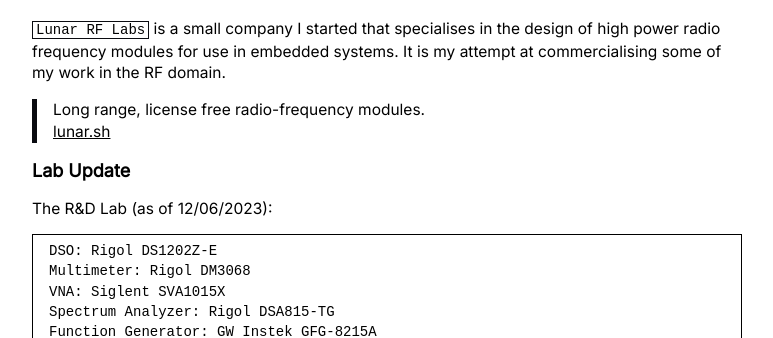
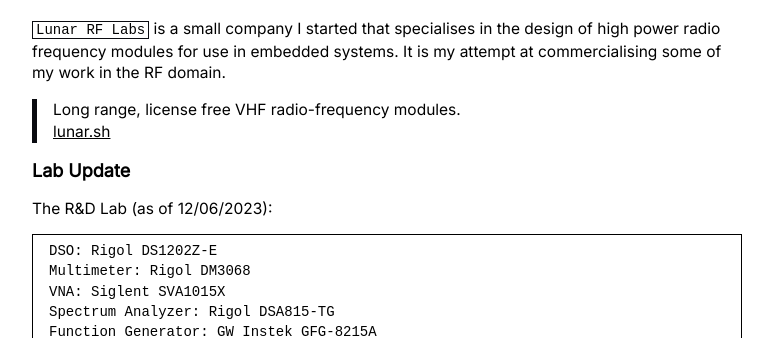
Before and after one commit to microstub/microstub.github.io, a Jekyll site: the page built from about.md, in a window 1280 px wide and 900 px high, scrolled down 910 px, cut to the strip 160-498 px from the top of the window. Shown: the whole strip, without its empty margins (253-1026 px from the left). Built offline with Jekyll 4.4.1, drawn with Linux system fonts in a browser that asks for light colours; comment, search, counter and statistics services are not loaded.

Commit message:
journal: update about.md

```diff
--- a/about.md
+++ b/about.md
@@ -51,7 +51,7 @@
 systems. It is my attempt at commercialising some of my work in the
 RF domain.
 
-> Long range, license free radio-frequency modules. <br>
+> Long range, license free VHF radio-frequency modules. <br>
 [lunar.sh](https://lunar.sh)
 
 # Lab Update
```
